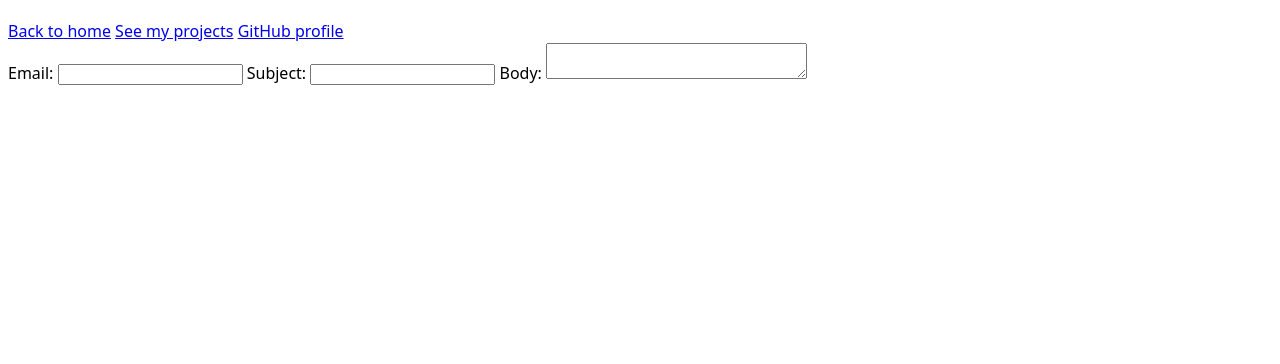
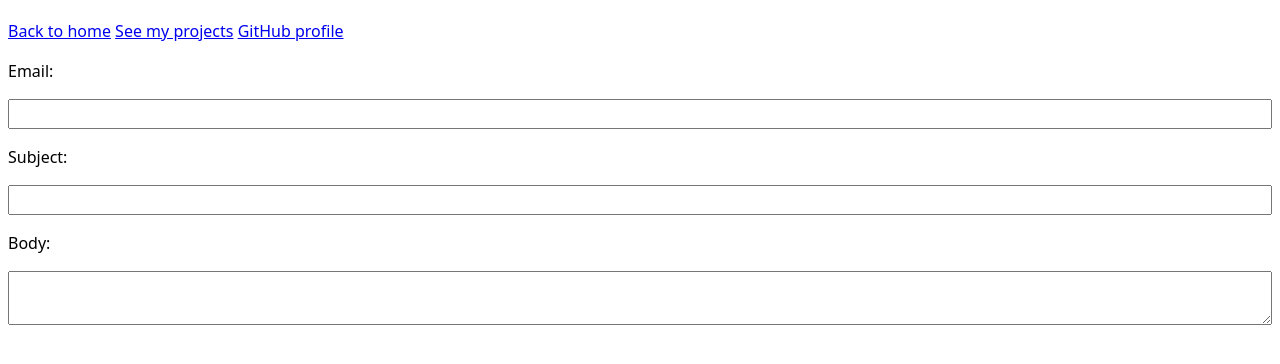
Before and after one commit to elhaqhaidar/portfolio, a plain HTML site: page contact/index.html in a window 1280 px wide. Shown: the part 72-436 px from the top of the page. Drawn offline with Linux system fonts and the light colour scheme.

Commit message:
Update style.css

```diff
--- a/style.css
+++ b/style.css
@@ -2,4 +2,28 @@ body    {
     /* Set line height to 1.5 times the fotn size and use the OS's UI font as the website font
     */
     font: 100%/1.5 system-ui;
+    label, input, textarea, button {
+        /* Make these elements behave like block elements,
+           i.e. create line breaks before and after
+         */
+        display: block;
+    }
+
+    label {
+        /* Add some space before and after each label */
+        margin-block: 1em; /* em is a unit that scales with the font size */
+    }
+
+    input, textarea {
+        /* Fill the whole available width. */
+        width: 100%;
+
+        /* Special sizing mode that makes the element’s width
+           include internal spacing (padding) and borders
+         */
+        box-sizing: border-box;
+
+        /* Use the same font and font metrics as the rest of the page */
+        font: inherit;
+    }
 }
```
